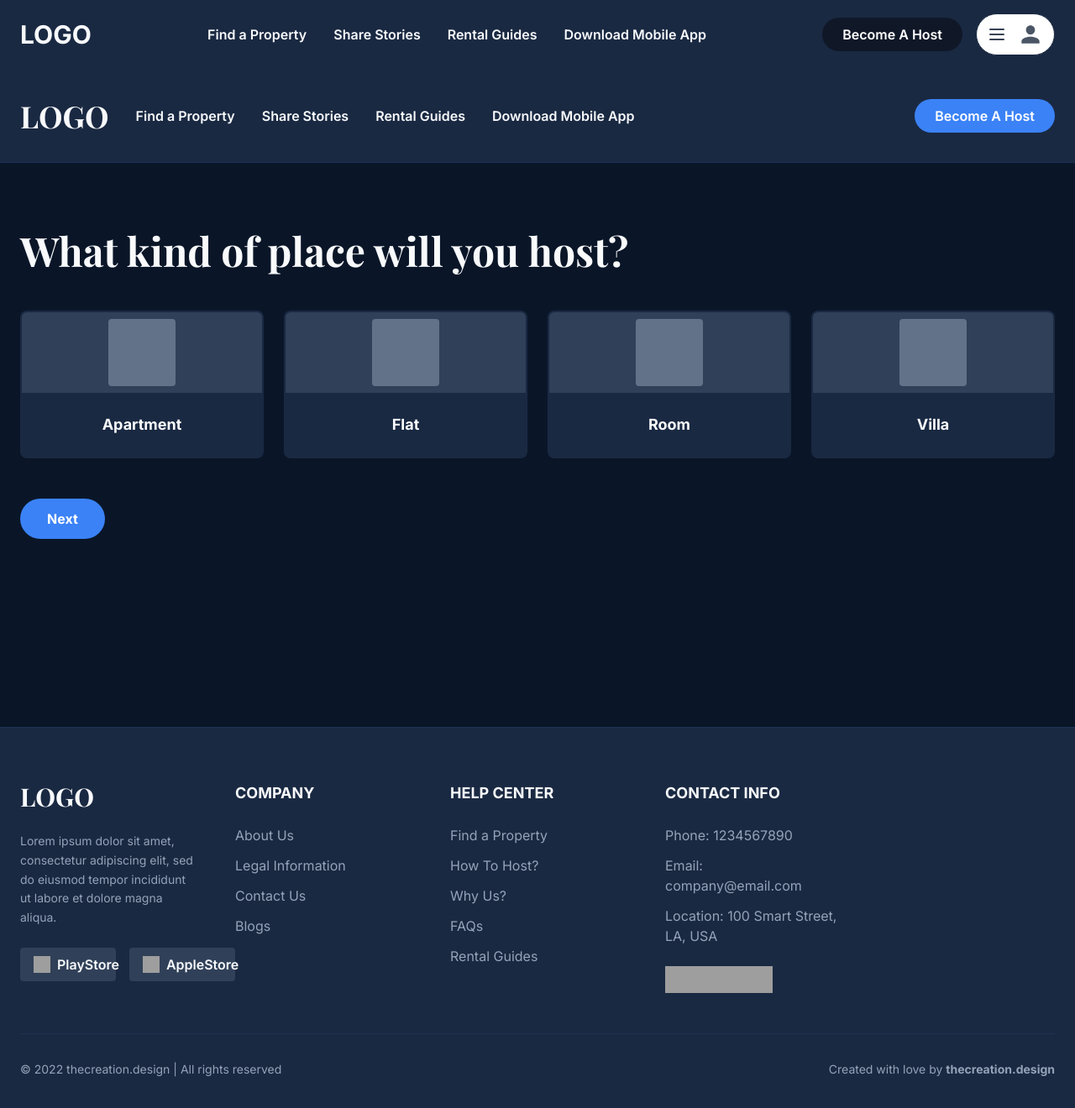
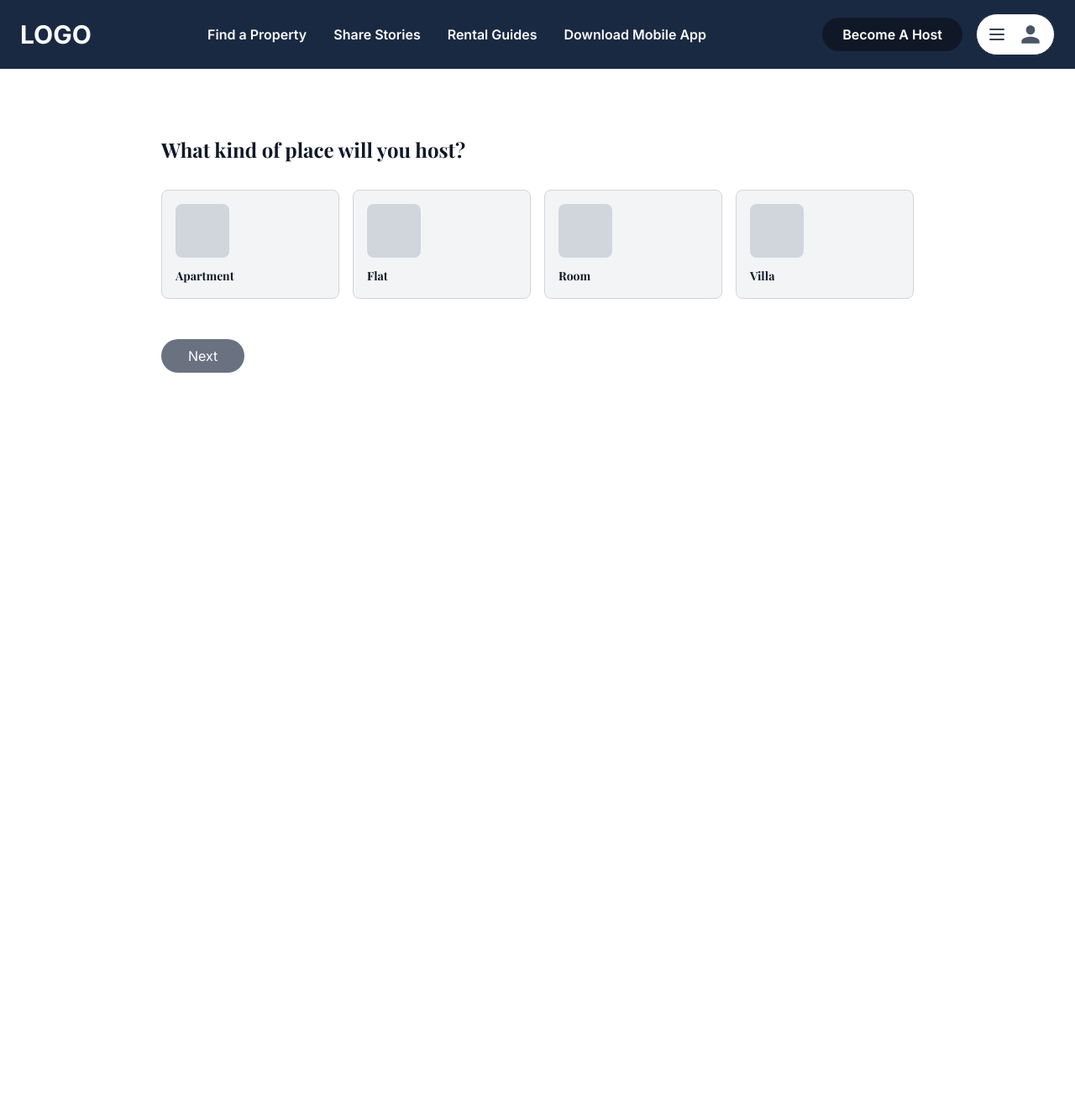
Before and after one commit to AadiAcharya/aaathiti_aagaman, a React (Vite) app: page /add-property in a window 1280 px wide. Shown: the top 1320 px of the page at 84% size. After the commit the page ends 882 px from the top, so only its background shows below. Built offline with nearby package versions, Linux system fonts and the light colour scheme; grey boxes are pictures that could not be loaded.

Commit message:
adding property

```diff
--- a/src/components/AddProperty/AddProperty.jsx
+++ b/src/components/AddProperty/AddProperty.jsx
@@ -1,205 +1,50 @@
-export default function AddProperty() {
-  const propertyTypes = [
-    { id: 1, name: "Apartment" },
-    { id: 2, name: "Flat" },
-    { id: 3, name: "Room" },
-    { id: 4, name: "Villa" },
-  ];
+import React from 'react';
 
+const Step1PropertyType = () => {
   return (
-    <div className="bg-background min-h-screen">
-      {/* Header */}
-      <header className="bg-bg-secondary h-28 border-b border-primary/10">
-        <div className="max-w-7xl mx-auto px-6 h-full flex items-center justify-between">
-          <div className="flex items-center gap-8">
-            <h1 className="text-4xl font-extrabold text-text-primary">LOGO</h1>
-            <nav className="hidden md:flex gap-8">
-              <p className="text-text-primary font-semibold">Find a Property</p>
-              <p className="text-text-primary font-semibold">Share Stories</p>
-              <p className="text-text-primary font-semibold">Rental Guides</p>
-              <p className="text-text-primary font-semibold">
-                Download Mobile App
-              </p>
-            </nav>
+    <div className="min-h-screen bg-white flex items-start justify-center p-6 pt-20">
+      <div className="w-full max-w-4xl">
+        {/* Question */}
+        <h1 className="text-2xl font-semibold text-gray-900 mb-8">
+          What kind of place will you host?
+        </h1>
+
+        {/* Property Type Cards Grid */}
+        <div className="grid grid-cols-2 md:grid-cols-4 gap-4 mb-12">
+          {/* Card 1 - Apartment */}
+          <div className="bg-gray-100 border border-gray-300 rounded-lg p-4 hover:border-gray-900 cursor-pointer transition-colors">
+            <div className="w-16 h-16 bg-gray-300 rounded-lg mb-3"></div>
+            <h3 className="text-sm font-medium text-gray-900">Apartment</h3>
           </div>
-          <button className="bg-primary hover:bg-primary-hover text-white font-semibold px-6 py-2 rounded-full transition">
-            Become A Host
-          </button>
+
+          {/* Card 2 - Flat */}
+          <div className="bg-gray-100 border border-gray-300 rounded-lg p-4 hover:border-gray-900 cursor-pointer transition-colors">
+            <div className="w-16 h-16 bg-gray-300 rounded-lg mb-3"></div>
+            <h3 className="text-sm font-medium text-gray-900">Flat</h3>
           </div>
-      </header>
 
-      {/* Main Content */}
-      <main className="max-w-7xl mx-auto px-6 py-20">
-        <div className="mb-16">
-          <h2 className="text-5xl font-bold text-text-primary mb-12">
-            What kind of place will you host?
-          </h2>
+          {/* Card 3 - Room */}
+          <div className="bg-gray-100 border border-gray-300 rounded-lg p-4 hover:border-gray-900 cursor-pointer transition-colors">
+            <div className="w-16 h-16 bg-gray-300 rounded-lg mb-3"></div>
+            <h3 className="text-sm font-medium text-gray-900">Room</h3>
+          </div>
 
-          {/* Property Type Selection */}
-          <div className="grid grid-cols-1 md:grid-cols-2 lg:grid-cols-4 gap-6 mb-12">
-            {propertyTypes.map((type) => (
-              <div key={type.id} className="group cursor-pointer">
-                <div className="relative bg-bg-secondary rounded-lg overflow-hidden border-2 border-transparent hover:border-primary transition">
-                  {/* Image Placeholder */}
-                  <div className="h-24 bg-text-muted/30 flex items-center justify-center">
-                    <div className="w-20 h-20 rounded bg-text-secondary/50"></div>
+          {/* Card 4 - Villa */}
+          <div className="bg-gray-100 border border-gray-300 rounded-lg p-4 hover:border-gray-900 cursor-pointer transition-colors">
+            <div className="w-16 h-16 bg-gray-300 rounded-lg mb-3"></div>
+            <h3 className="text-sm font-medium text-gray-900">Villa</h3>
           </div>
-                  {/* Label */}
-                  <div className="p-6 text-center">
-                    <p className="text-lg font-bold text-text-primary">
-                      {type.name}
-                    </p>
-                  </div>
-                </div>
-              </div>
-            ))}
         </div>
 
         {/* Next Button */}
         <div>
-            <button className="bg-primary hover:bg-primary-hover text-white font-bold px-8 py-3 rounded-full transition">
+          <button className="px-8 py-2 text-white bg-gray-500 rounded-full hover:bg-gray-600 transition-colors">
             Next
           </button>
         </div>
       </div>
-      </main>
-
-      {/* Footer */}
-      <footer className="bg-bg-secondary border-t border-primary/10 mt-20 py-16">
-        <div className="max-w-7xl mx-auto px-6">
-          <div className="grid grid-cols-1 md:grid-cols-2 lg:grid-cols-5 gap-12 mb-12">
-            {/* About Section */}
-            <div>
-              <h3 className="text-3xl font-extrabold text-text-primary mb-6">
-                LOGO
-              </h3>
-              <p className="text-text-secondary text-sm leading-relaxed mb-6">
-                Lorem ipsum dolor sit amet, consectetur adipiscing elit, sed do
-                eiusmod tempor incididunt ut labore et dolore magna aliqua.
-              </p>
-              <div className="flex gap-4">
-                <button className="bg-text-muted/30 hover:bg-text-muted/40 text-text-primary font-semibold px-4 py-2 rounded transition flex items-center gap-2">
-                  <img
-                    src="https://www.figma.com/api/mcp/asset/c1bc9882-1e6c-47bd-ab77-a71077c71f79"
-                    alt="Play Store"
-                    className="w-5 h-5"
-                  />
-                  PlayStore
-                </button>
-                <button className="bg-text-muted/30 hover:bg-text-muted/40 text-text-primary font-semibold px-4 py-2 rounded transition flex items-center gap-2">
-                  <img
-                    src="https://www.figma.com/api/mcp/asset/2c08f4ad-1d18-45c0-bc29-625c25e89440"
-                    alt="App Store"
-                    className="w-5 h-5"
-                  />
-                  AppleStore
-                </button>
-              </div>
-            </div>
-
-            {/* Company Links */}
-            <div>
-              <h4 className="font-bold text-text-primary text-lg mb-6">
-                COMPANY
-              </h4>
-              <ul className="space-y-3">
-                <li>
-                  <p className="text-text-secondary hover:text-text-primary transition cursor-pointer">
-                    About Us
-                  </p>
-                </li>
-                <li>
-                  <p className="text-text-secondary hover:text-text-primary transition cursor-pointer">
-                    Legal Information
-                  </p>
-                </li>
-                <li>
-                  <p className="text-text-secondary hover:text-text-primary transition cursor-pointer">
-                    Contact Us
-                  </p>
-                </li>
-                <li>
-                  <p className="text-text-secondary hover:text-text-primary transition cursor-pointer">
-                    Blogs
-                  </p>
-                </li>
-              </ul>
-            </div>
-
-            {/* Help Center Links */}
-            <div>
-              <h4 className="font-bold text-text-primary text-lg mb-6">
-                HELP CENTER
-              </h4>
-              <ul className="space-y-3">
-                <li>
-                  <p className="text-text-secondary hover:text-text-primary transition cursor-pointer">
-                    Find a Property
-                  </p>
-                </li>
-                <li>
-                  <p className="text-text-secondary hover:text-text-primary transition cursor-pointer">
-                    How To Host?
-                  </p>
-                </li>
-                <li>
-                  <p className="text-text-secondary hover:text-text-primary transition cursor-pointer">
-                    Why Us?
-                  </p>
-                </li>
-                <li>
-                  <p className="text-text-secondary hover:text-text-primary transition cursor-pointer">
-                    FAQs
-                  </p>
-                </li>
-                <li>
-                  <p className="text-text-secondary hover:text-text-primary transition cursor-pointer">
-                    Rental Guides
-                  </p>
-                </li>
-              </ul>
-            </div>
-
-            {/* Contact Info */}
-            <div className="md:col-span-2 lg:col-span-1">
-              <h4 className="font-bold text-text-primary text-lg mb-6">
-                CONTACT INFO
-              </h4>
-              <ul className="space-y-3">
-                <li>
-                  <p className="text-text-secondary">Phone: 1234567890</p>
-                </li>
-                <li>
-                  <p className="text-text-secondary">
-                    Email: company@email.com
-                  </p>
-                </li>
-                <li>
-                  <p className="text-text-secondary">
-                    Location: 100 Smart Street, LA, USA
-                  </p>
-                </li>
-              </ul>
-              <div className="mt-6">
-                <img
-                  src="https://www.figma.com/api/mcp/asset/d03a6c27-42f1-4ae3-97a8-11287ef50e9b"
-                  alt="Social Media"
-                  className="w-32 h-8"
-                />
-              </div>
-            </div>
-          </div>
-
-          {/* Bottom Footer */}
-          <div className="border-t border-primary/10 pt-8 flex flex-col sm:flex-row justify-between items-center text-text-secondary text-sm">
-            <p>© 2022 thecreation.design | All rights reserved</p>
-            <p>
-              Created with love by{" "}
-              <span className="font-bold">thecreation.design</span>
-            </p>
-          </div>
-        </div>
-      </footer>
     </div>
   );
-}
+};
+
+export default Step1PropertyType;
```
Lines whose indentation alone changed are shown as unchanged.
